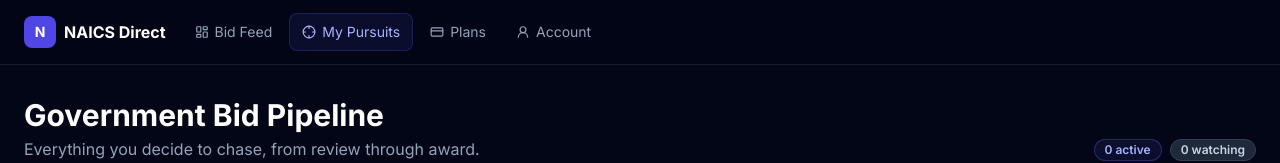
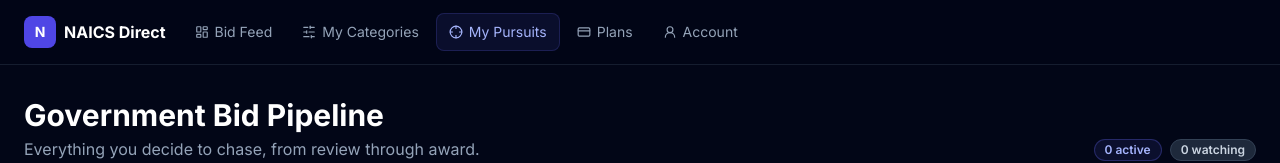
Before and after one commit to runjohnray2-lgtm/naicsdirect, a Next.js app: page /pursuits in a window 1280 px wide. Shown: the top 163 px of the page. Built offline with nearby package versions, Linux system fonts and the light colour scheme; no server answers; the database is empty; sample sign-in values are in the browser's storage.

Commit message:
Add personal categories to app navigation

```diff
--- a/components/app-nav.tsx
+++ b/components/app-nav.tsx
@@ -3,11 +3,12 @@
 import Link from "next/link"
 import { usePathname } from "next/navigation"
 import { useSession } from "next-auth/react"
-import { Crosshair, LayoutDashboard, UserRound, CreditCard } from "lucide-react"
+import { Crosshair, LayoutDashboard, UserRound, CreditCard, SlidersHorizontal } from "lucide-react"
 import { cn } from "@/lib/utils"
 
 const links = [
   { href: "/dashboard", label: "Bid Feed", icon: LayoutDashboard },
+  { href: "/categories", label: "My Categories", icon: SlidersHorizontal },
   { href: "/pursuits", label: "My Pursuits", icon: Crosshair },
   { href: "/pricing", label: "Plans", icon: CreditCard },
   { href: "/account", label: "Account", icon: UserRound },
@@ -27,7 +28,7 @@ export default function AppNav() {
 
         <nav className="flex-1 flex items-center gap-1 overflow-x-auto scrollbar-hide">
           {links.map(({ href, label, icon: Icon }) => {
-            if (status !== "authenticated" && (href === "/pursuits" || href === "/account")) return null
+            if (status !== "authenticated" && (href === "/pursuits" || href === "/categories" || href === "/account")) return null
             const active = pathname === href || (href === "/pursuits" && pathname.startsWith("/pursuits/"))
             return (
               <Link
```
